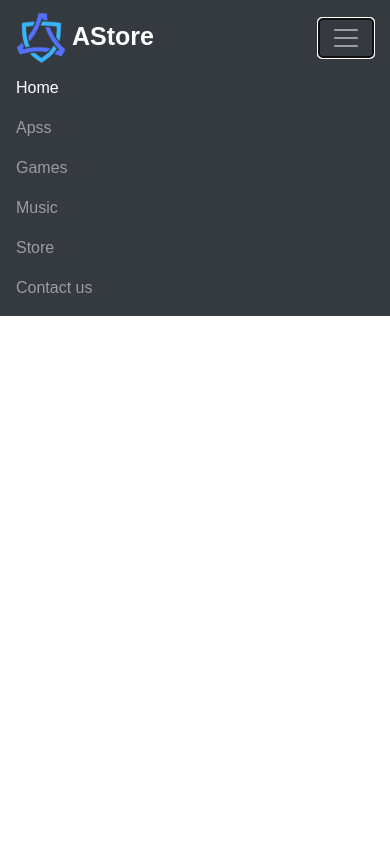
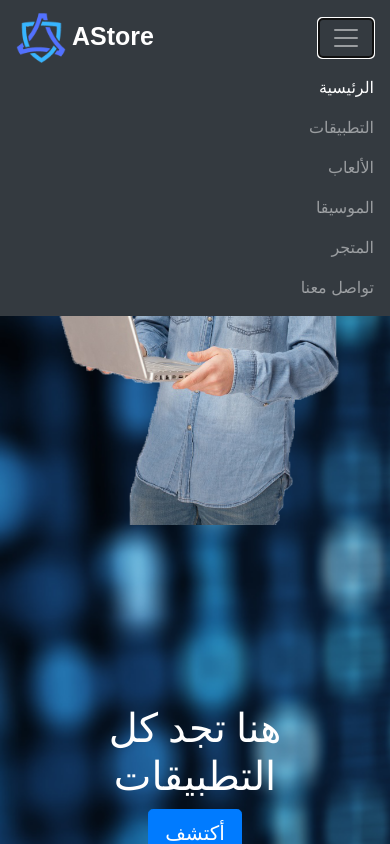
Before and after one commit to AliIbrahim996/Astore, a plain HTML site: page index.html in a window 390 px wide. Both pictures are taken after a click on the button "Toggle navigation". Shown: the top 844 px of the page. Drawn offline with nearby package versions, Linux system fonts and the light colour scheme.

Commit message:
added new styles and images

```diff
--- a/index.html
+++ b/index.html
@@ -20,45 +20,68 @@
             </button>
 
             <div class="collapse navbar-collapse" id="navbarsExampleDefault">
-              <ul class="navbar-nav mr-auto">
+              <ul class="navbar-nav mr-auto rightText">
                 <li class="nav-item active">
-                  <a class="nav-link" href="#home">Home <span class="sr-only">(current)</span></a>
+                  <a class="nav-link" href="#ِhome">الرئيسية <span class="sr-only">(current)</span></a>
                 </li>
                 <li class="nav-item">
-                  <a class="nav-link" href="#Apps">Apss</a>
+                  <a class="nav-link" href="#Apps">التطبيقات</a>
                 </li>
                 <li class="nav-item">
-                    <a class="nav-link" href="#Games">Games</a>
+                  <a class="nav-link" href="#Games">الألعاب</a>
+                </li>
+                <li class="nav-item">
+                    <a class="nav-link" href="#music">الموسيقا</a>
                   </li>
                   <li class="nav-item">
-                    <a class="nav-link" href="#Music">Music</a>
+                    <a class="nav-link" href="#Store">المتجر</a>
                   </li>
                   <li class="nav-item">
-                    <a class="nav-link" href="#Store">Store</a>
-                  </li>
-                  <li class="nav-item">
-                    <a class="nav-link" href="#Contact">Contact us</a>
+                    <a class="nav-link" href="#Contact">تواصل معنا</a>
                   </li>
               </ul>
             </div>
           </nav>
-          <br>
-          <br>
-          <br>
-          <section id="home">
+          <section id="Apps">
               <div class="container">
                   <div class="row">
                       <div class="col-md-6 col-sm-6">
                           <div class="showcase-left">
-                            <img src="images/app1.jpg" id="app_img">
+                            <img src="images/21-213589_iphone-man-holding-laptop-clipart.png" id="app_image">
                             </div>
                           </div>
-
+                          <div class="col-md-6 col-sm-6">
+                            <div class="showcase-right">
+                              <h1>هنا تجد كل التطبيقات</h1>
+                              <button class="btn btn-primary btn-lg">أكتشف</button>
+                              </div>
+                              </div>
+                            </div>
                       </div>
                   </div>
               </div>
           </section>
 
+          <section id="Music">
+            <div class="container">
+                <div class="row">
+                    <div class="col-md-6 col-sm-6">
+                        <div class="music-left">
+                          <h1>استمع إلى موسيقاك المفضلة</h1>
+                          <button class="btn btn-danger btn-lg">أستمع</button>
+                          </div>
+                        </div>
+                        <div class="col-md-6 col-sm-6">
+                          <div class="shadow-sm p-3 mb-5  rounded music-right">
+                            <img src="images/2SqPQj4CcRktWmw2YAWbSH.png" id="music_img">
+                            </div>
+                          </div>
+                    </div>
+                </div>
+            </div>
+        </section>
+
+
         <script src="https://code.jquery.com/jquery-3.4.1.js" integrity="sha256-WpOohJOqMqqyKL9FccASB9O0KwACQJpFTUBLTYOVvVU=" crossorigin="anonymous"></script>
         <script src="https://stackpath.bootstrapcdn.com/bootstrap/4.4.1/js/bootstrap.min.js"></script>
     </body>
--- a/style/style.css
+++ b/style/style.css
@@ -1,6 +1,10 @@
+/*Navbar section*/
 .img1{
     width: 50px;
 
+ }
+ nav{
+     margin-bottom:30px ;
  }
  .navbar-default{
      background: #fff;
@@ -12,14 +16,69 @@
      font-size: 25px;
      font-weight: bold;
  }
-#app_img{
-    border-radius: 30px;
-    -webkit-border-radius: 30px;
-    -moz-border-radius: 30px;
-    -ms-border-radius: 30px;
-    -o-border-radius: 30px;
-    width: 100%;
+
+
+
+
+
+/**/
+
+
+/*App section*/
+#Apps{
+    margin-top: 75px;
+    background-image: url("../images/shutterstock_331435670.jpg");
+    background-size: cover;
 }
+#app_image{
+    max-width: 100%;
+    max-height: 100%;
+    display: block;
+}
+.showcase-right{
+    color: #fff;
+    font-family: 'Times New Roman', Times, serif;
+    padding: 20%;
+    text-align: center;
+    margin-top: 30%;
+}
+
+.btn-primary{
+    font-family: 'Times New Roman', Times, serif;
+}
+/*End section*/
+
+/*Home section*/
 #home{
-    background-color: rgb(101, 154, 224);
+    margin-top: 75px;
 }
+/*Music section*/
+#Music{
+    background-image: url("../images/Festival-Crowd--e1472160900369.jpg");
+    background-size: cover;
+}
+#music_img{
+    max-width: 100%;
+    max-height: 100%;
+    display: block;
+    margin-top: 25%;
+}
+.music-left{
+    color: #fff;
+    font-family: 'Times New Roman', Times, serif;
+    padding: 20%;
+    text-align: center;
+    margin-top: 25%;
+}
+/**/
+/*Game section*/
+
+/**/
+.btn-group{
+    color: #fff;
+    font-family: 'Times New Roman', Times, serif;
+    background-color: rgb(189, 218, 255);
+}
+.rightText{
+    text-align: right;
+}
```
Also changed, not shown: images/2019-08-09-image-19.jpg (deleted), images/21-213589_iphone-man-holding-laptop-clipart.png (added), images/2SqPQj4CcRktWmw2YAWbSH.png (added), images/Festival-Crowd--e1472160900369.jpg, images/app1.jpg (deleted), images/image-5-1499x625.jpg (added), images/pubg.png (added), images/shutterstock_331435670.jpg (added), images/website_logo_transparent_background2.png (deleted), images/wp4369222.jpg (added). Lines whose indentation alone changed are shown as unchanged.
